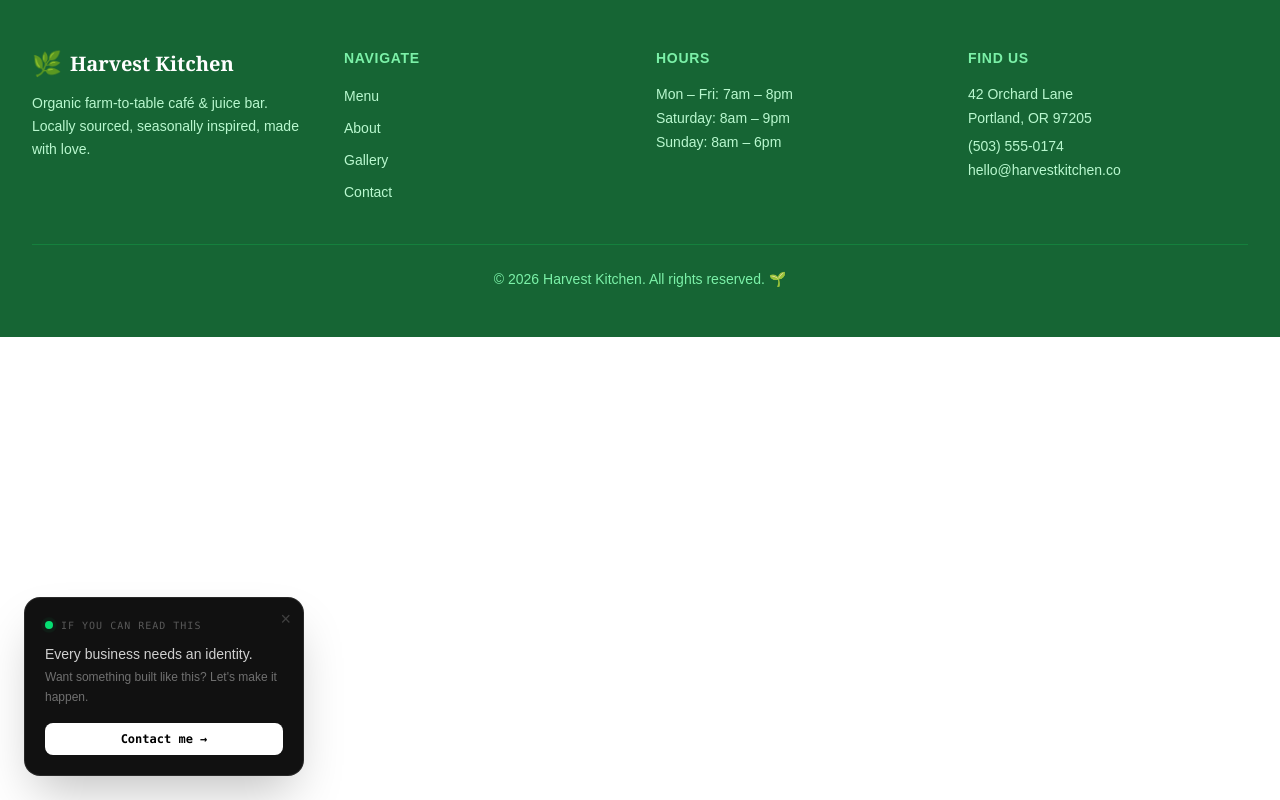
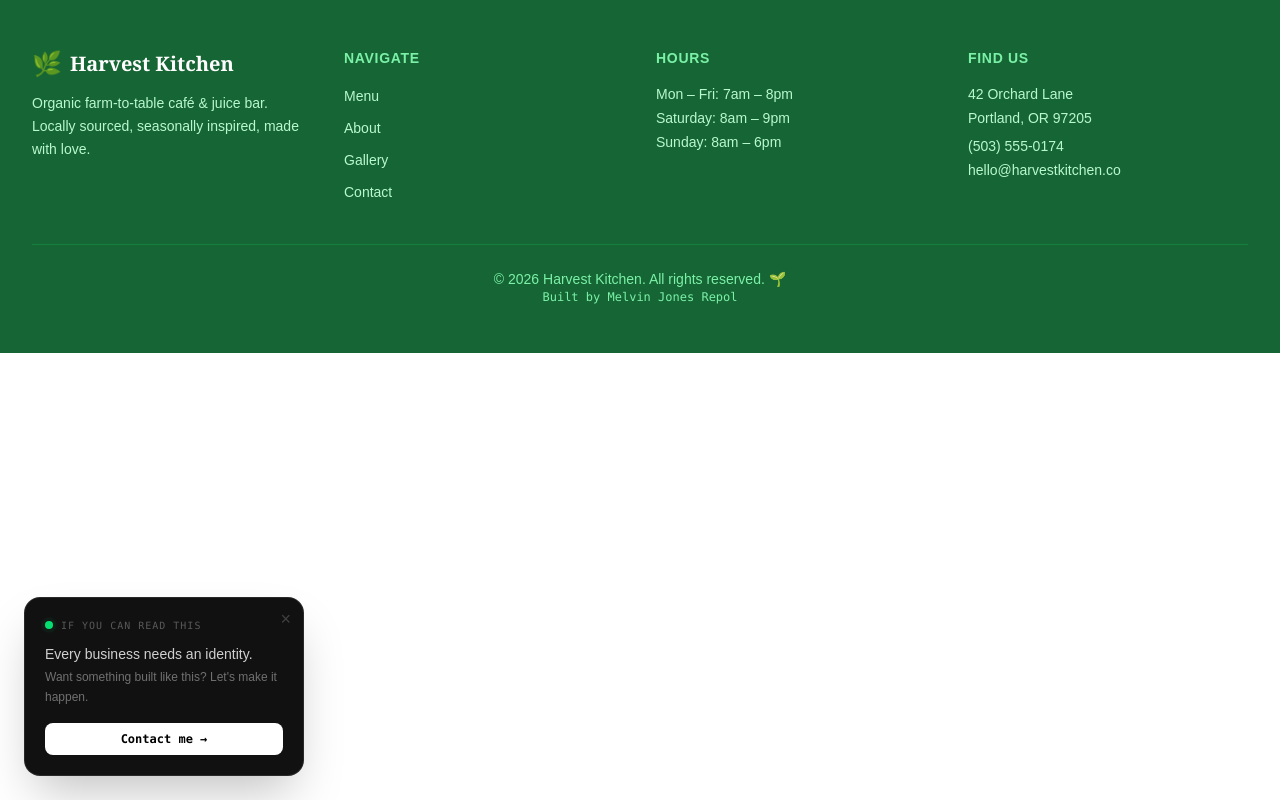
Before and after one commit to mrepol742/web-designs, a Next.js app: page /harvest-kitchen/components/Footer in a window 1280 px wide. Built offline with nearby package versions, Linux system fonts and the light colour scheme.

Commit message:
fix(harvest-kitchen): added missing built by section

```diff
--- a/pages/harvest-kitchen/components/Footer.js
+++ b/pages/harvest-kitchen/components/Footer.js
@@ -69,6 +69,16 @@ export default function Footer() {
             &copy; {new Date().getFullYear()} Harvest Kitchen. All rights
             reserved. 🌱
           </p>
+          <p className="text-muted text-xs font-mono">
+            Built by{" "}
+            <a
+              href="https://www.melvinjonesrepol.com"
+              target="_blank"
+              className="hover:underline"
+            >
+              Melvin Jones Repol
+            </a>
+          </p>
         </div>
       </div>
     </footer>
```
